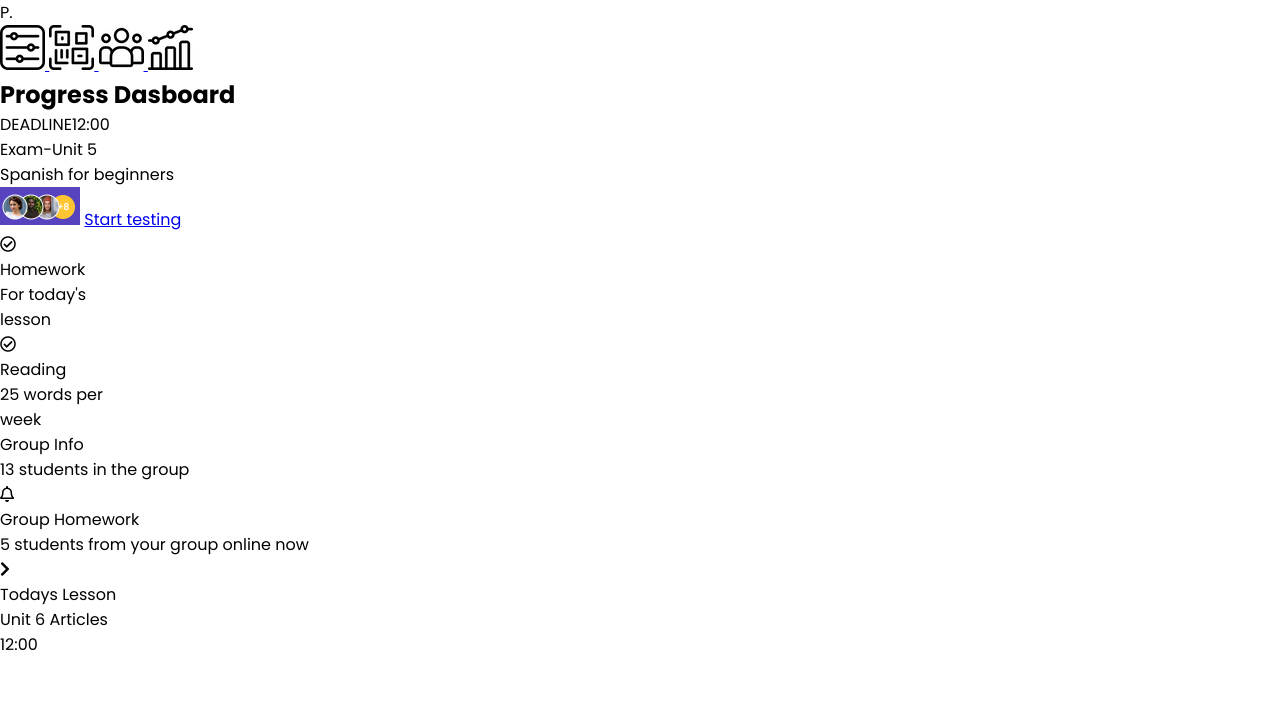
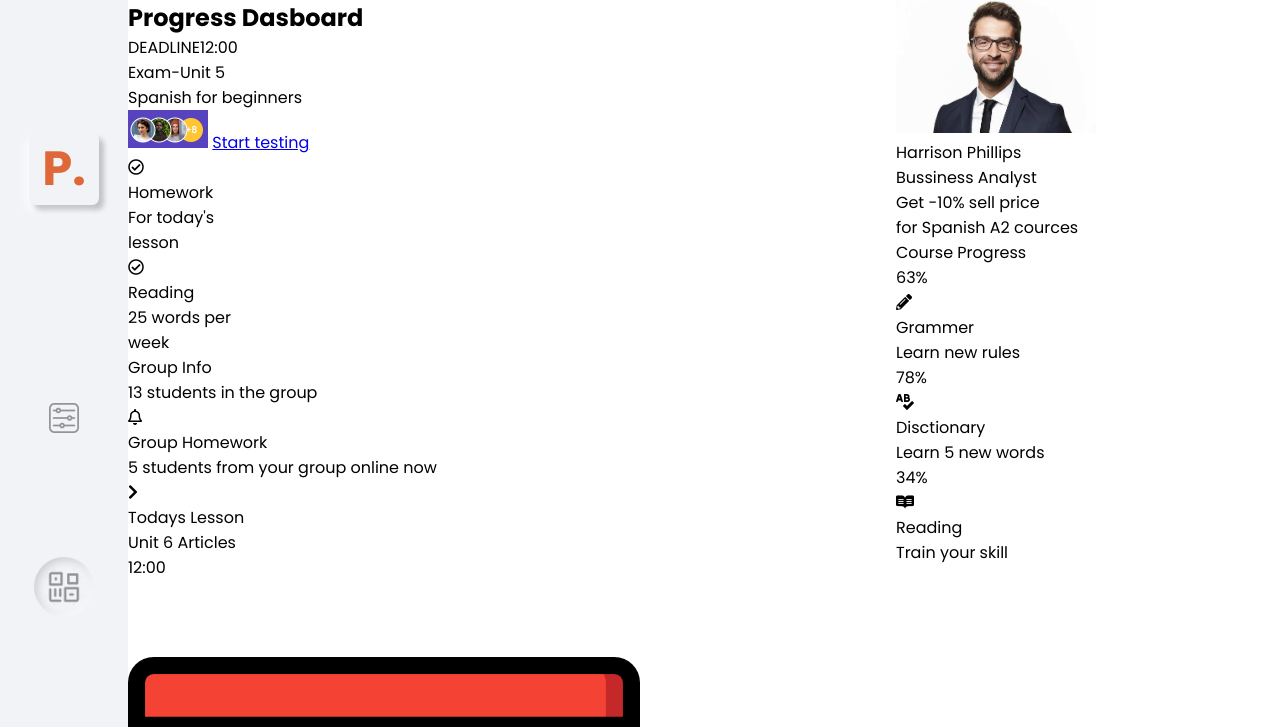
Before and after one commit to Alwaz/Dashboard-design, a plain HTML site: page index.html in a window 1280 px wide. Shown: the top 727 px of the page. Drawn offline with Linux system fonts and the light colour scheme.

Commit message:
navbar styled

```diff
--- a/index.html
+++ b/index.html
@@ -34,21 +34,21 @@
                 <p>P.</p>
             </div>
 
-            <div class="navbar_links">
+
 
             <a href="#">
-                    <img class="btn" src="./images/filter.png" alt="Filter">
+                <img class="btn filter" src="./images/filter.png" alt="Filter">
             </a>
             <a href="#">
-                    <img class="btn active" src="./images/dashboard.png" alt="Dashboard">
+                <img class="btn dashboard active" src="./images/dashboard.png" alt="Dashboard">
             </a>
             <a href="#">
-                    <img class="btn" src="./images/profile.png" alt="profile ">
+                <img class="btn prof" src="./images/profile.png" alt="profile ">
             </a>
             <a href="#">
-                    <img class="btn" src="./images/stats.png" alt="Stats">
+                <img class="btn stats" src="./images/stats.png" alt="Stats">
             </a>
-            </div>
+
         </div>
         <!-- nav bar ending here -->
 
--- a/style.css
+++ b/style.css
@@ -28,11 +28,74 @@
   --gray-card-text-color: #bfc2cc;
   --purple-card-text-color: #c3bae4;
 
-  /* border radius */
+  /* border styles*/
   --border: 0.5px solid lightgrey;
+  --border: 10px;
 }
 
 body,
 html {
   height: 100vh;
 }
+
+.main {
+  width: 100vw;
+  height: 100%;
+  display: grid;
+  grid-template-columns: 1fr 6fr 3fr;
+  grid-template-areas: "nav main bottom";
+}
+
+.navbar {
+  background: var(--sidebar-nav-color);
+  grid-area: nav;
+  display: grid;
+  place-items: center;
+  grid-template-rows: repeat(8, 1fr);
+}
+
+.navbar_logo {
+  grid-row: 1/3;
+}
+
+.navbar_logo p {
+  color: var(--logo);
+  font-size: 3em;
+  width: 70px;
+  font-weight: bold;
+  text-align: center;
+  box-shadow: 5px 5px 5px rgba(0, 0, 0, 0.2),
+    -5px 5px 8px rgba(255, 255, 255, 0.6);
+  border-radius: 10%;
+}
+
+.btn {
+  opacity: 0.4;
+  width: 50px;
+  height: 50px;
+  padding: 10px;
+}
+
+.filter {
+  grid-row: 3/4;
+}
+
+.dashboard {
+  grid-row: 4/5;
+}
+
+.prof {
+  grid-row: 5/6;
+}
+
+.active {
+  width: 60px;
+  height: 60px;
+  box-shadow: inset -3px -3px 4px rgba(255, 255, 255, 0.8),
+    inset 3px 3px 10px rgba(0, 0, 0, 0.4);
+  border-radius: 50%;
+}
+
+.stats {
+  grid-row: 6/7;
+}
```
Lines whose indentation alone changed are shown as unchanged.
